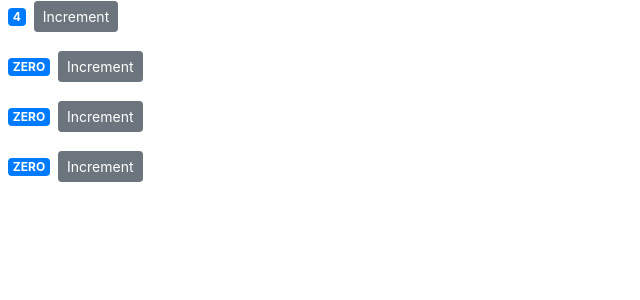
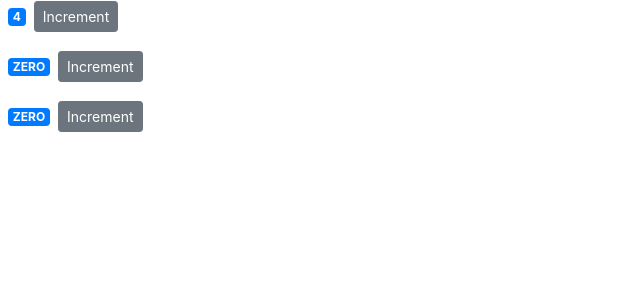
Before and after one commit to sjeon466/react-counter-app, a React (Create React App) app: page / in a window 1280 px wide. Shown: the top 300 px of the page, without its empty margins (0-640 px from the left). Built offline with nearby package versions, Linux system fonts and the light colour scheme.

Commit message:
delete one counter

```diff
--- a/src/components/counter.jsx
+++ b/src/components/counter.jsx
@@ -5,6 +5,24 @@ class Counter extends Component {
     value: this.props.value,
     tags: []
   };
+
+  render() {
+    console.log("props", this.props);
+    return (
+      <div>
+        {this.props.children}
+        <span className={this.getBadgeClasses()}>{this.formatCount()}</span>
+        <button
+          //onClick={this.handleIncrement}
+          onClick={() => this.handleIncrement()}
+          className="btn btn-secondary btn-sm"
+        >
+          Increment
+        </button>
+        {this.renderTags()}
+      </div>
+    );
+  }
 
   renderTags() {
     //if (this.state.tags.length === 0) return <p>there are no tags</p>;
@@ -40,23 +58,5 @@ class Counter extends Component {
     if (this.state.value === 0) return "ZERO";
     return this.state.value;
   }
-
-  render() {
-    //console.log("props", this.props);
-    return (
-      <div>
-        <span className={this.getBadgeClasses()}>{this.formatCount()}</span>
-        <button
-          //onClick={this.handleIncrement}
-          onClick={() => this.handleIncrement()}
-          className="btn btn-secondary btn-sm"
-        >
-          Increment
-        </button>
-        {this.renderTags()}
-      </div>
-    );
-  }
 }
-
 export default Counter;
--- a/src/components/counters.jsx
+++ b/src/components/counters.jsx
@@ -3,18 +3,13 @@ import Counter from "./counter";
 
 class Counters extends Component {
   state = {
-    counters: [
-      { id: 1, value: 4 },
-      { id: 2, value: 0 },
-      { id: 3, value: 0 },
-      { id: 4, value: 0 }
-    ]
+    counters: [{ id: 1, value: 4 }, { id: 2, value: 0 }, { id: 3, value: 0 }]
   };
   render() {
     return (
       <div>
         {this.state.counters.map(counter => (
-          <Counter key={counter.id} value={counter.value} />
+          <Counter key={counter.id} value={counter.value} id={counter.id} />
         ))}
       </div>
     );
--- a/src/index.js
+++ b/src/index.js
@@ -1,7 +1,6 @@
 import React from "react";
 import ReactDOM from "react-dom";
 import "./index.css";
-import App from "./App";
 import * as serviceWorker from "./serviceWorker";
 
 import "bootstrap/dist/css/bootstrap.css";
```
